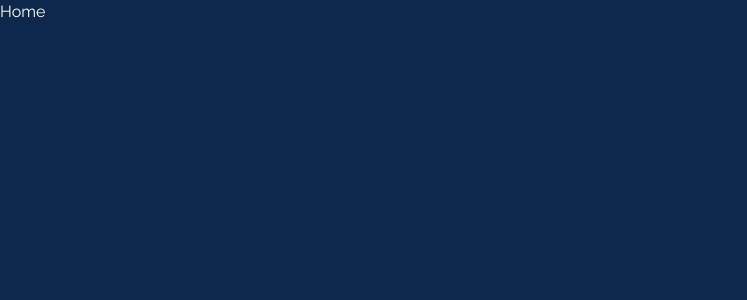
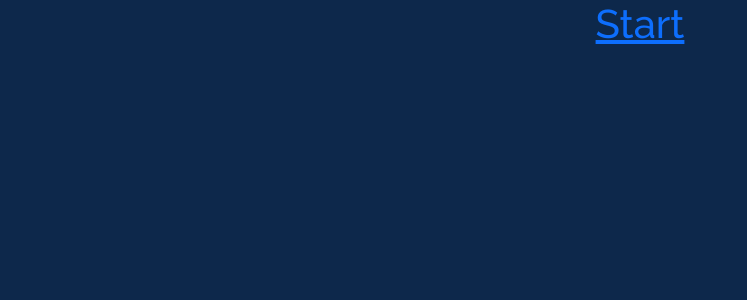
Before and after one commit to indie-rok/song-app, a Next.js app: page / in a window 1280 px wide. Shown: the top 300 px of the page, without its empty margins (0-747 px from the left). Built offline with nearby package versions, Linux system fonts and the light colour scheme.

Commit message:
CSS fixes 3

```diff
--- a/src/app/onboarding/layout.js
+++ b/src/app/onboarding/layout.js
@@ -5,6 +5,7 @@ export default function One({ children }) {
     return (
         <div className={rules.container}>
             {children}
+            <hr />
         </div>
     )
 }
--- a/src/app/page.js
+++ b/src/app/page.js
@@ -1,8 +1,13 @@
 import Image from 'next/image'
 import styles from './page.module.css'
+import Link from 'next/link'
 
 export default function Home() {
   return (
-    <>Home</>
+    <div style={{ display: 'flex', justifyContent: 'center', alignItems: 'center' }}>
+      <h1>
+        <Link href={'/onboarding/1'}>Start</Link>
+      </h1>
+    </div>
   )
 }
```
